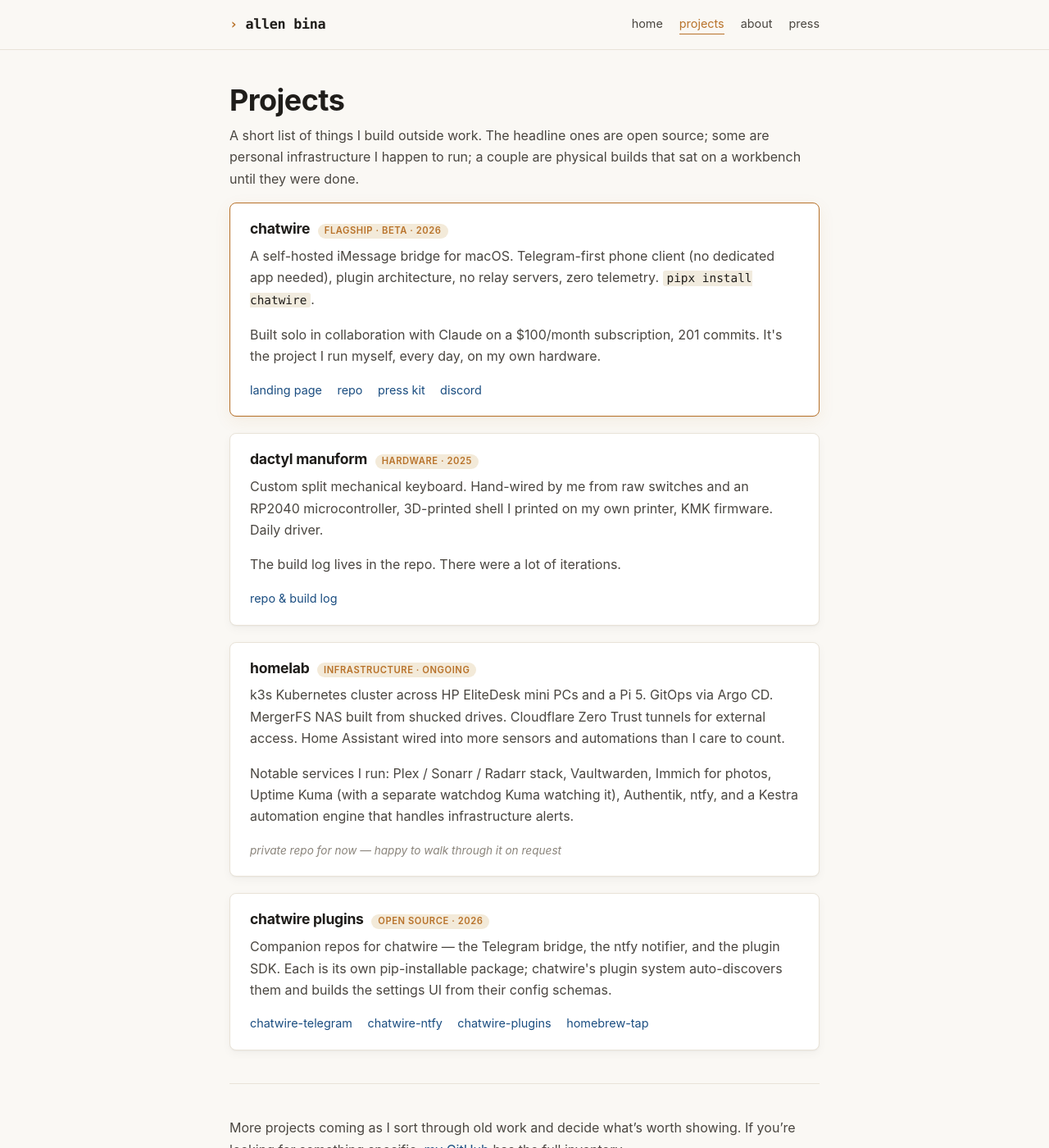
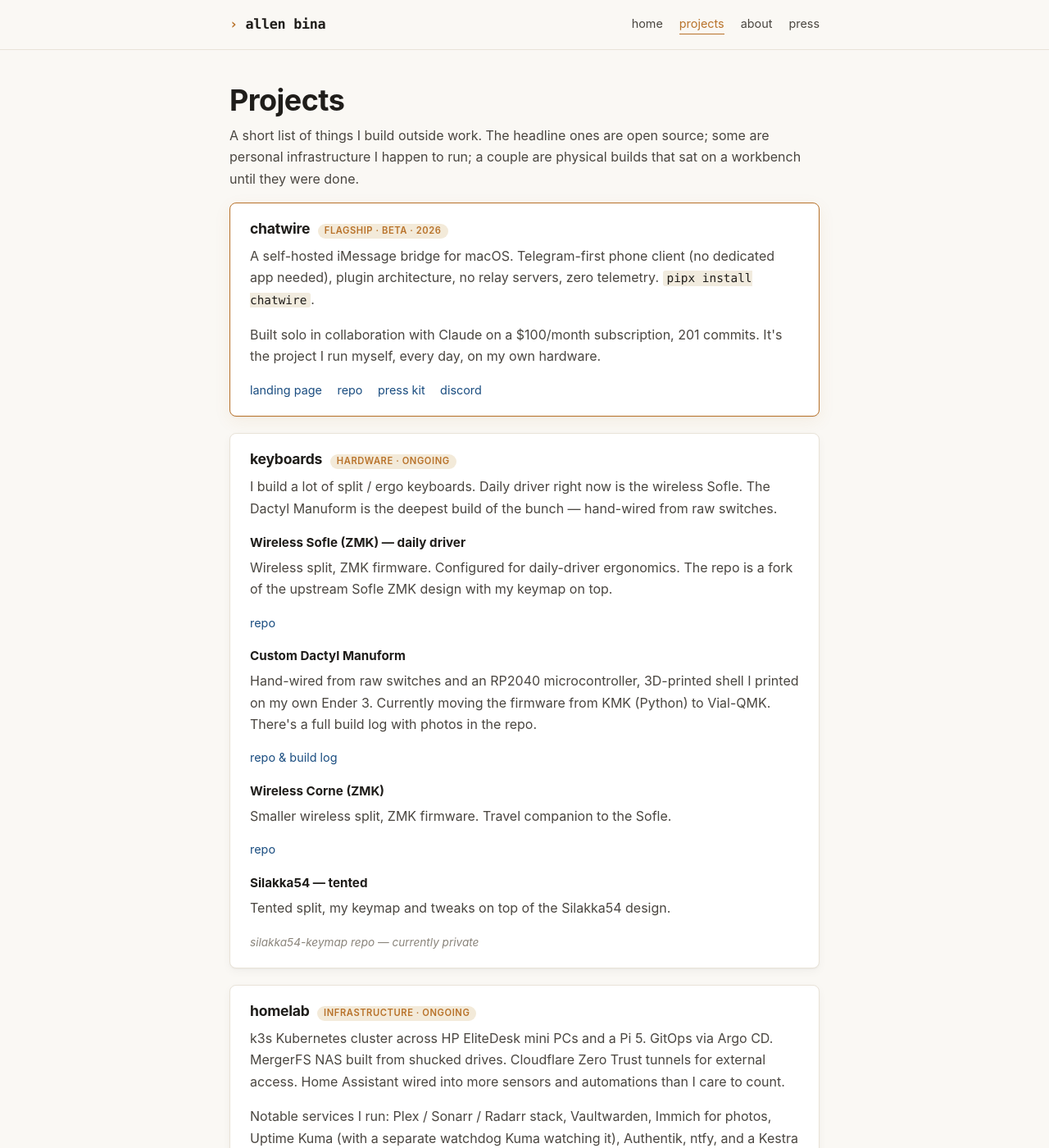
Before and after one commit to allenbina/allenbina.github.io, a Jekyll site: the page built from projects.md, in a window 1280 px wide and 1400 px high. Shown: the whole window at 82% size. Built offline with Jekyll 4.4.1, drawn with Linux system fonts in a browser that asks for light colours.

Commit message:
Expand keyboards: add Sofle (daily), Corne, Silakka54, KMK→QMK note

```diff
--- a/projects.md
+++ b/projects.md
@@ -21,12 +21,24 @@ A short list of things I build outside work. The headline ones are open source;
 </article>
 
 <article class="project">
-  <h3>dactyl manuform <span class="tag">hardware · 2025</span></h3>
-  <p>Custom split mechanical keyboard. Hand-wired by me from raw switches and an RP2040 microcontroller, 3D-printed shell I printed on my own printer, KMK firmware. Daily driver.</p>
-  <p>The build log lives in the repo. There were a lot of iterations.</p>
-  <p class="links">
-    <a href="https://github.com/allenbina/dactyl_manuform">repo &amp; build log</a>
-  </p>
+  <h3>keyboards <span class="tag">hardware · ongoing</span></h3>
+  <p>I build a lot of split / ergo keyboards. Daily driver right now is the wireless Sofle. The Dactyl Manuform is the deepest build of the bunch — hand-wired from raw switches.</p>
+
+  <h4 style="margin: 1rem 0 0.3rem; font-size: 0.95rem;">Wireless Sofle (ZMK) — daily driver</h4>
+  <p>Wireless split, ZMK firmware. Configured for daily-driver ergonomics. The repo is a fork of the upstream Sofle ZMK design with my keymap on top.</p>
+  <p class="links"><a href="https://github.com/allenbina/sofle-j-keyboard-zmk">repo</a></p>
+
+  <h4 style="margin: 1rem 0 0.3rem; font-size: 0.95rem;">Custom Dactyl Manuform</h4>
+  <p>Hand-wired from raw switches and an RP2040 microcontroller, 3D-printed shell I printed on my own Ender 3. Currently moving the firmware from KMK (Python) to Vial-QMK. There's a full build log with photos in the repo.</p>
+  <p class="links"><a href="https://github.com/allenbina/dactyl_manuform">repo &amp; build log</a></p>
+
+  <h4 style="margin: 1rem 0 0.3rem; font-size: 0.95rem;">Wireless Corne (ZMK)</h4>
+  <p>Smaller wireless split, ZMK firmware. Travel companion to the Sofle.</p>
+  <p class="links"><a href="https://github.com/allenbina/corne-j-keyboard-zmk">repo</a></p>
+
+  <h4 style="margin: 1rem 0 0.3rem; font-size: 0.95rem;">Silakka54 — tented</h4>
+  <p>Tented split, my keymap and tweaks on top of the Silakka54 design.</p>
+  <p class="links"><em style="color: var(--fg-faint); font-size: 0.85rem;">silakka54-keymap repo — currently private</em></p>
 </article>
 
 <article class="project">
```
Also changed, not shown: about.md (+1 -1 lines).
